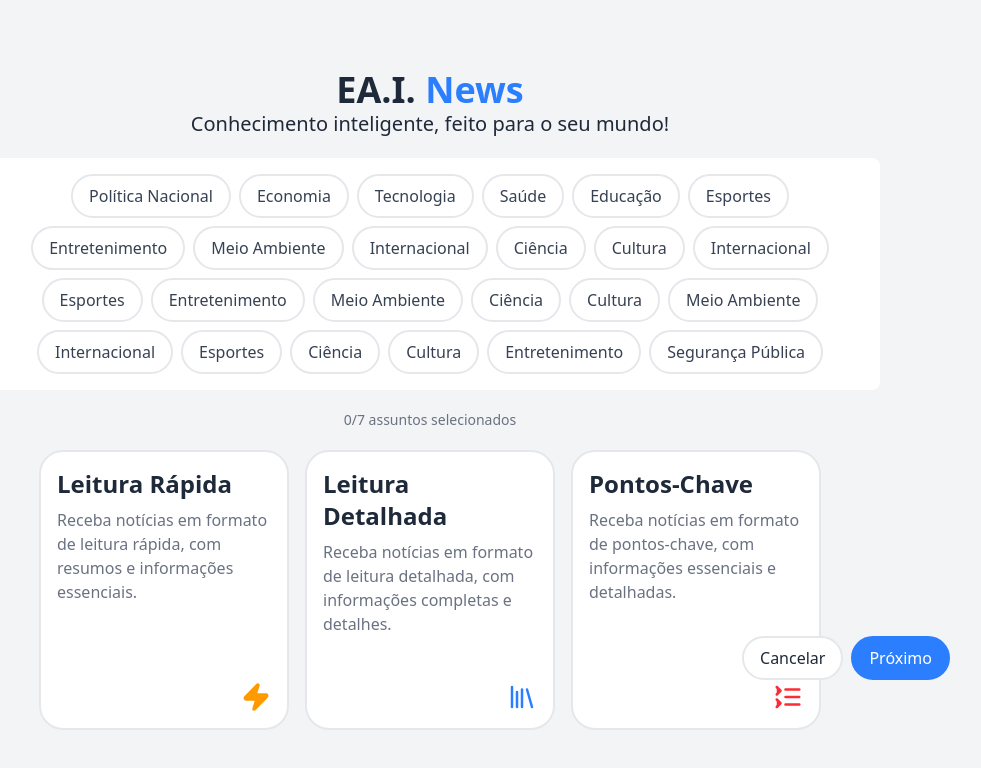
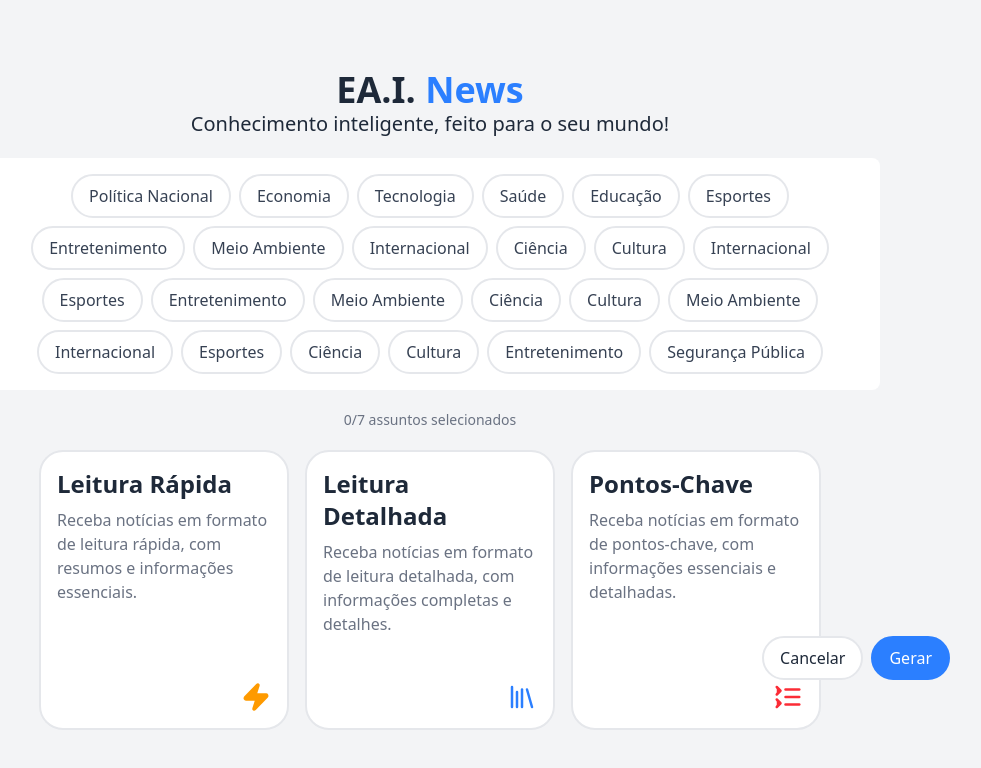
Before and after one commit to joaoleite2/news-by-ai, a Next.js app: page / in a window 1280 px wide. Shown: the top 768 px of the page, without its empty margins (210-1191 px from the left). Built offline with nearby package versions, Linux system fonts and the light colour scheme.

Commit message:
feat: request to back

```diff
--- a/app/components/ui/Button.tsx
+++ b/app/components/ui/Button.tsx
@@ -1,9 +1,10 @@
 interface ButtonProps {
   children: React.ReactNode
   variant?: 'primary' | 'secondary'
+  onClick?: () => void
 }
 
-const Button = ({children, variant = 'primary'}: ButtonProps) => {
+const Button = ({children, variant = 'primary', onClick}: ButtonProps) => {
   const ui = {
     base: 'rounded-full py-2 px-4 cursor-pointer select-none border-2 transition-all duration-300',
     primary: 'bg-blue-500 text-white border-blue-500 hover:bg-blue-600 hover:border-blue-600',
@@ -11,7 +12,7 @@ const Button = ({children, variant = 'primary'}: ButtonProps) => {
   }
 
   return (
-    <button className={`${ui.base} ${ui[variant]}`}>
+    <button className={`${ui.base} ${ui[variant]}`} onClick={onClick}>
       <span>{children}</span>
     </button>
   )
--- a/app/page.tsx
+++ b/app/page.tsx
@@ -5,6 +5,7 @@ import EaiNews from './components/EaiNews'
 import NewsTopic from './components/NewsTopic'
 import TextType from './components/TextType'
 import Button from './components/ui/Button'
+import axios from 'axios'
 
 export interface NewsInfo {
   topics: string[]
@@ -19,7 +20,10 @@ const Home = () => {
     text: ''
   })
 
-  console.log(newsInfo)
+  const handleGenerateNews = async () => {
+    const response = await axios.post(`${process.env.NEXT_PUBLIC_API_URL}/news`, newsInfo)
+    console.log(response.data)
+  }
 
   return (
     <main className='flex flex-col items-center justify-center py-12 bg-gray-100 h-[100dvh]'>
@@ -28,7 +32,7 @@ const Home = () => {
       <TextType setNewsInfo={setNewsInfo} newsInfo={newsInfo} />
       <div className='flex absolute bottom-30 right-30 gap-2'>
         <Button variant='secondary'>Cancelar</Button>
-        <Button variant='primary'>Próximo</Button>
+        <Button variant='primary' onClick={handleGenerateNews}>Gerar</Button>
       </div>
     </main>
   )
--- a/package.json
+++ b/package.json
@@ -9,6 +9,7 @@
     "lint": "next lint"
   },
   "dependencies": {
+    "axios": "^1.10.0",
     "lucide-react": "^0.525.0",
     "next": "15.3.4",
     "react": "^19.0.0",
```
Also changed, not shown: 1 other file (tests, documents, lock files or other folders).
